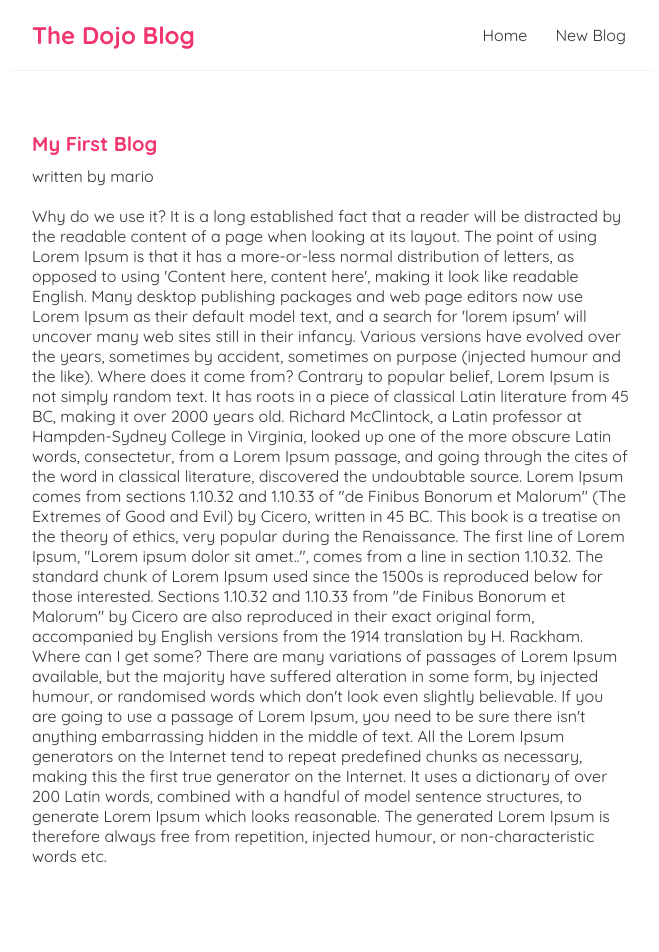
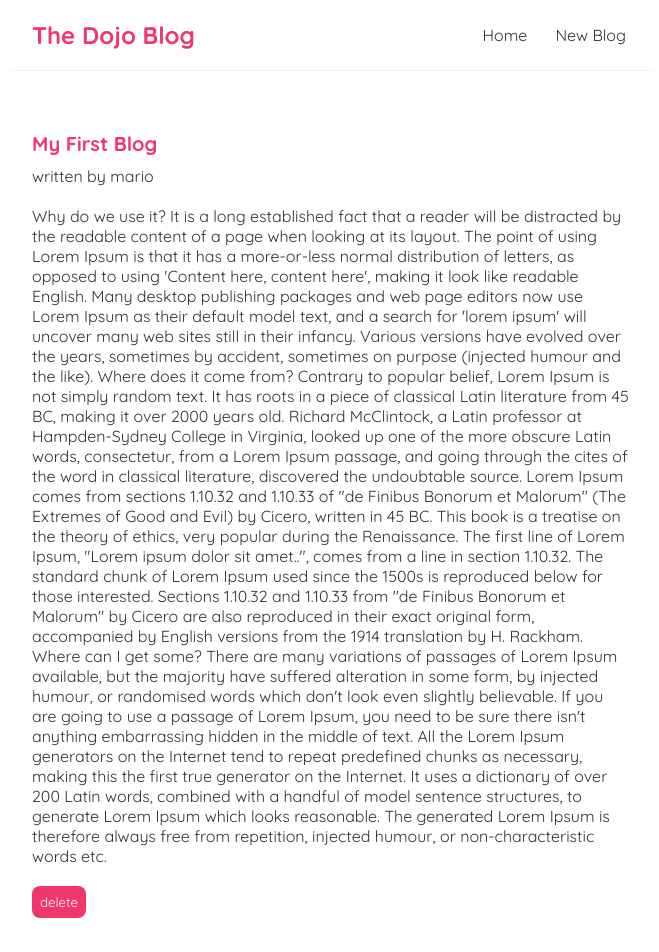
Before and after one commit to the-man2004/react-blog, a React (Create React App) app: page /blogs/1 in a window 1280 px wide. Shown: the top 952 px of the page, without its empty margins (308-967 px from the left). Built offline with nearby package versions, Linux system fonts and the light colour scheme; data requests are answered from the project's data file.

Commit message:
Added a notFound route & added the delete blog functionality.

```diff
--- a/src/App.js
+++ b/src/App.js
@@ -7,6 +7,7 @@
 } from "react-router-dom/cjs/react-router-dom.min";
 import Create from "./Create";
 import BlogDetails from "./BlogDetails";
+import NotFound from "./NotFound";
 
 function App() {
   return (
@@ -24,6 +25,9 @@
             <Route path="/blogs/:id">
               <BlogDetails />
             </Route>
+            <Route path="*">
+              <NotFound />
+            </Route>
           </Switch>
         </div>
       </div>
--- a/src/BlogDetails.js
+++ b/src/BlogDetails.js
@@ -1,4 +1,7 @@
-import { useParams } from "react-router-dom/cjs/react-router-dom.min";
+import {
+  useHistory,
+  useParams,
+} from "react-router-dom/cjs/react-router-dom.min";
 import useFetch from "./useFetch";
 
 const BlogDetails = () => {
@@ -8,6 +11,15 @@
     error,
     isPending,
   } = useFetch("http://localhost:8000/blogs/" + id);
+  const history = useHistory();
+
+  const handleClick = () => {
+    fetch("http://localhost:8000/blogs/" + blog.id, {
+      method: "DELETE",
+    }).then(() => {
+      history.push("/");
+    });
+  };
 
   return (
     <div className="blog-details">
@@ -18,6 +30,7 @@
           <h2>{blog.title}</h2>
           <p>written by {blog.author}</p>
           <div>{blog.body}</div>
+          <button onClick={handleClick}>delete</button>
         </article>
       )}
     </div>
--- a/src/Create.js
+++ b/src/Create.js
@@ -1,10 +1,12 @@
 import { useState } from "react";
+import { useHistory } from "react-router-dom";
 
 const Create = () => {
   const [title, setTitle] = useState("");
   const [body, setBody] = useState("");
   const [author, setAuthor] = useState("mario");
   const [isPending, setIsPending] = useState(false);
+  const history = useHistory();
 
   const handleSubmit = (e) => {
     e.preventDefault();
@@ -19,6 +21,8 @@
     }).then(() => {
       console.log("new blog added");
       setIsPending(false);
+      // history.go(-1);
+      history.push("/");
     });
   };
 
--- /dev/null
+++ b/src/NotFound.js
@@ -0,0 +1,13 @@
+import { Link } from "react-router-dom/cjs/react-router-dom.min";
+
+const NotFound = () => {
+  return (
+    <div className="not-found">
+      <h2>Sorry</h2>
+      <p>That page cannot be found</p>
+      <Link to="/">Back to the homepage...</Link>
+    </div>
+  );
+};
+
+export default NotFound;
--- a/src/index.css
+++ b/src/index.css
@@ -61,14 +61,14 @@
 .blog-details div {
   margin: 20px 0;
 }
-/* .blog-details button {
+.blog-details button {
   background: #f1356d;
   color: #fff;
   border: 0;
   padding: 8px;
   border-radius: 8px;
   cursor: pointer;
-} */
+}
 
 /* create new blog form */
 .create {
```
Also changed, not shown: data/db.json (line endings or trailing spaces).
